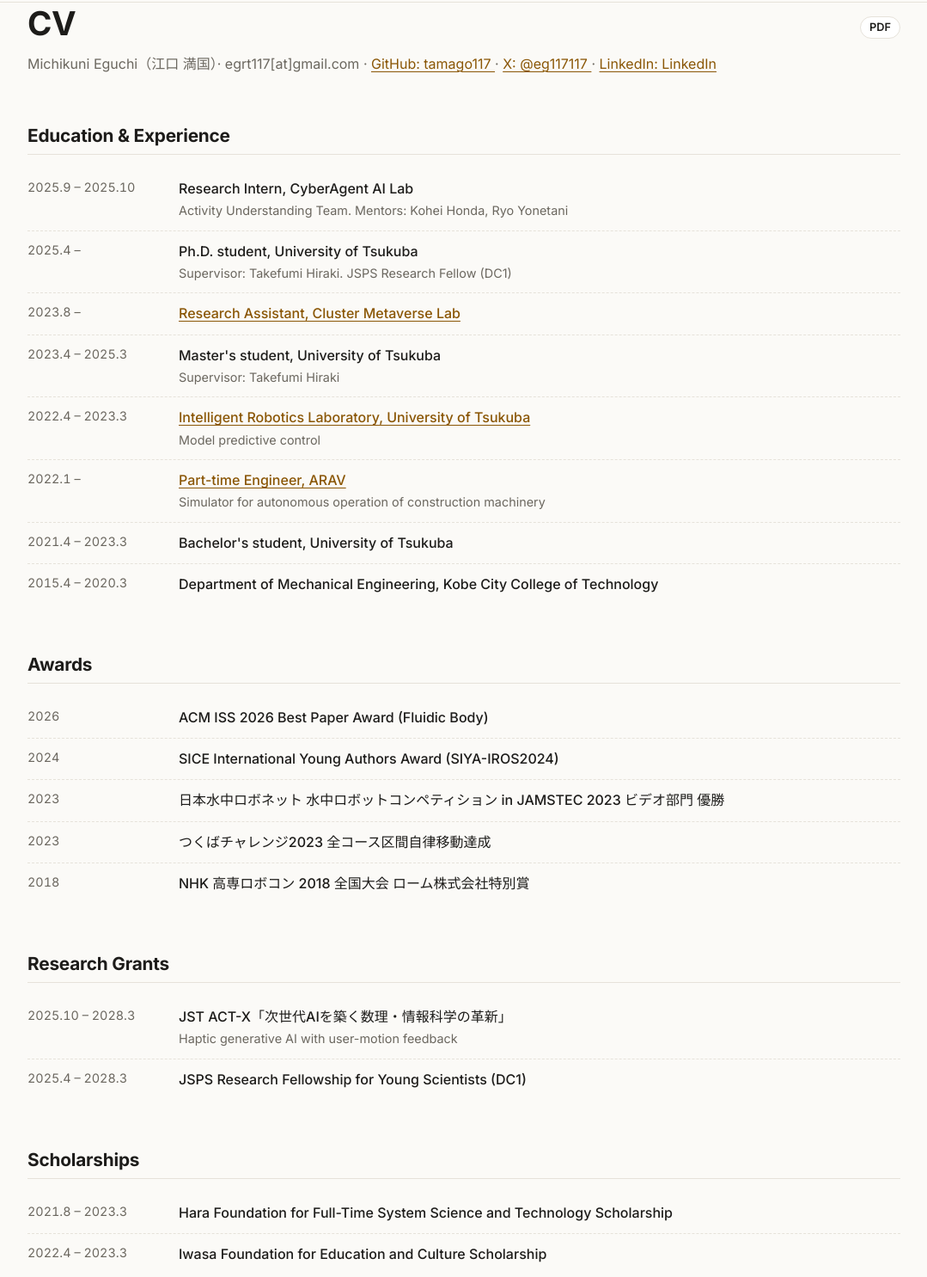
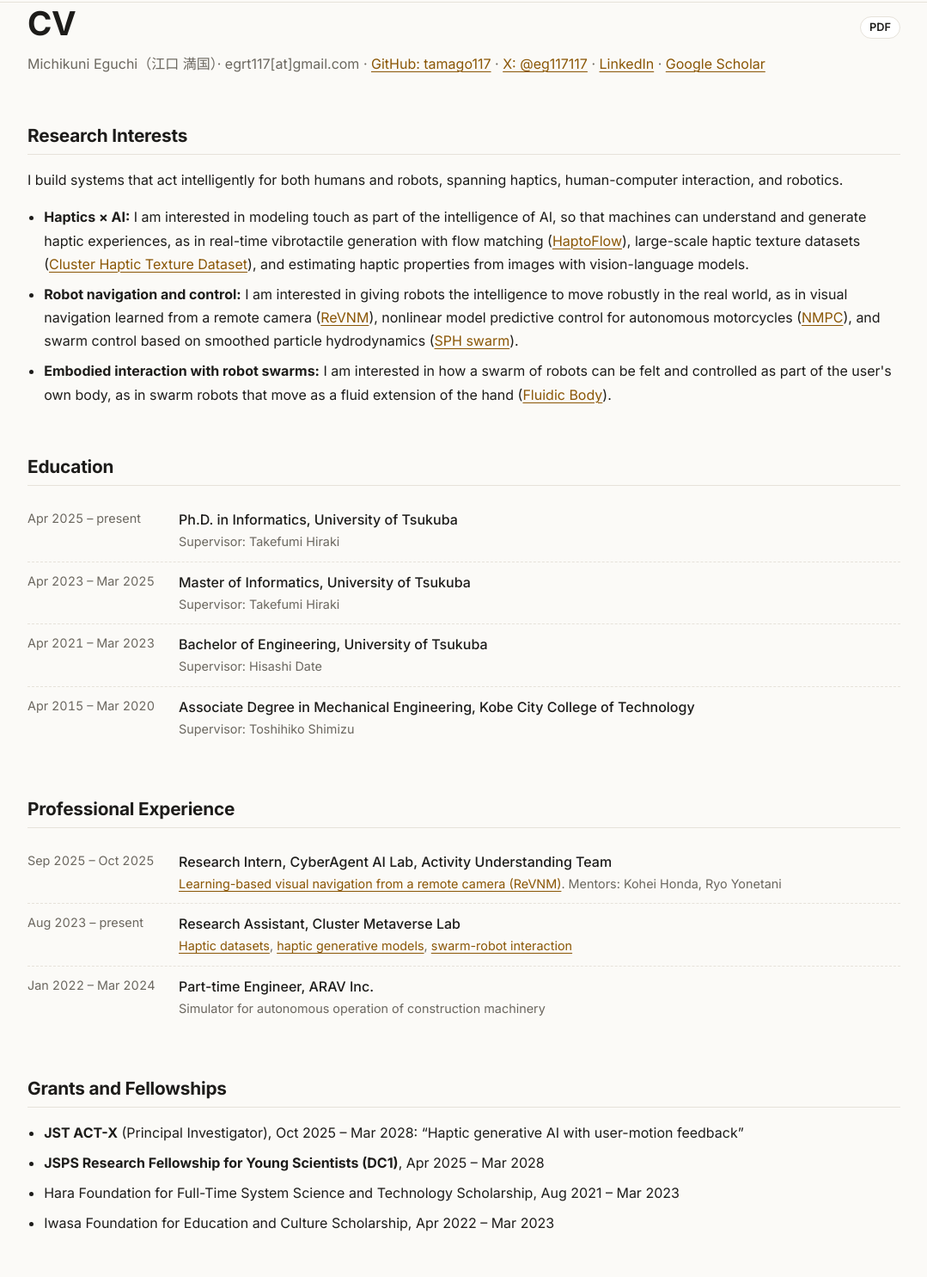
Before and after one commit to tamago117/tamago117.github.io, an Astro site: page /cv in a window 1280 px wide. Shown: the part 58-1543 px from the top of the page at 86% size, without its empty margins (100-1179 px from the left). Built offline with nearby package versions, Linux system fonts and the light colour scheme; Astro itself is replaced by a stand-in of ours.

Commit message:
Render web CV page from the same cv data as the PDF
Drop the old history/awards/grants/scholarships/skills fields so the
/cv page and the PDF share one source, and add Google Scholar to the
site links.

Co-Authored-By: Claude Opus 5.5 <noreply@anthropic.com>

```diff
--- a/src/data/profile.yaml
+++ b/src/data/profile.yaml
@@ -23,71 +23,17 @@ links:
     handle: LinkedIn
     icon: linkedin
     url: https://www.linkedin.com/in/michikuni-eguchi-b93bb3208/
+  - label: Google Scholar
+    handle: Google Scholar
+    icon: scholar
+    url: https://scholar.google.com/citations?user=v7o7sv0AAAAJ
 
 interests:
   - Robotics
   - Haptics
 
-history:
-  - period: 2025.9 – 2025.10
-    title: Research Intern, CyberAgent AI Lab
-    detail: "Activity Understanding Team. Mentors: Kohei Honda, Ryo Yonetani"
-  - period: 2025.4 –
-    title: Ph.D. student, University of Tsukuba
-    detail: "Supervisor: Takefumi Hiraki. JSPS Research Fellow (DC1)"
-  - period: 2023.8 –
-    title: Research Assistant, Cluster Metaverse Lab
-    url: https://lab.cluster.mu/en/
-  - period: 2023.4 – 2025.3
-    title: Master's student, University of Tsukuba
-    detail: "Supervisor: Takefumi Hiraki"
-  - period: 2022.4 – 2023.3
-    title: Intelligent Robotics Laboratory, University of Tsukuba
-    detail: Model predictive control
-    url: https://www.roboken.iit.tsukuba.ac.jp/
-  - period: 2022.1 –
-    title: Part-time Engineer, ARAV
-    detail: Simulator for autonomous operation of construction machinery
-    url: https://www.arav.jp/
-  - period: 2021.4 – 2023.3
-    title: Bachelor's student, University of Tsukuba
-  - period: 2015.4 – 2020.3
-    title: Department of Mechanical Engineering, Kobe City College of Technology
 
-awards:
-  - year: 2026
-    title: ACM ISS 2026 Best Paper Award (Fluidic Body)
-  - year: 2024
-    title: SICE International Young Authors Award (SIYA-IROS2024)
-  - year: 2023
-    title: 日本水中ロボネット 水中ロボットコンペティション in JAMSTEC 2023 ビデオ部門 優勝
-  - year: 2023
-    title: つくばチャレンジ2023 全コース区間自律移動達成
-  - year: 2018
-    title: NHK 高専ロボコン 2018 全国大会 ローム株式会社特別賞
-
-grants:
-  - period: 2025.10 – 2028.3
-    title: JST ACT-X「次世代AIを築く数理・情報科学の革新」
-    detail: Haptic generative AI with user-motion feedback
-  - period: 2025.4 – 2028.3
-    title: JSPS Research Fellowship for Young Scientists (DC1)
-
-scholarships:
-  - period: 2021.8 – 2023.3
-    title: Hara Foundation for Full-Time System Science and Technology Scholarship
-  - period: 2022.4 – 2023.3
-    title: Iwasa Foundation for Education and Culture Scholarship
-
-skills:
-  - area: Programming
-    items: C/C++, Python, C# (Unity)
-  - area: Robotics
-    items: ROS 1, ROS 2, Image processing (OpenCV)
-  - area: Mechanical / Electronics
-    items: Mechanical design (SolidWorks, Fusion 360), Circuit design (Eagle)
-
-# ---------- PDF 版 CV（/cv/print → public/Michikuni_Eguchi_CV.pdf） ----------
+# ---------- CV（/cv ページと PDF 版 /cv/print → public/Michikuni_Eguchi_CV.pdf の両方に使う） ----------
 # 提出用なので英語のみで書く。論文は publications.yaml から自動で入る。
 # 編集したら `npm run cv:pdf` で PDF を作り直してコミットする。
 cv:
--- a/src/lib/site.ts
+++ b/src/lib/site.ts
@@ -19,11 +19,6 @@ export type Profile = {
   email: string;
   links: { label: string; url: string; handle?: string; icon?: string }[];
   interests: string[];
-  history: { period: string; title: string; detail?: string; url?: string }[];
-  awards: { year: number; title: string }[];
-  grants: { period: string; title: string; detail?: string }[];
-  scholarships: { period: string; title: string }[];
-  skills: { area: string; items: string }[];
   cv: {
     email: string;
     links: { label: string; text?: string; url: string }[]; // text が無ければ label をリンクにする
--- a/src/pages/cv.astro
+++ b/src/pages/cv.astro
@@ -1,6 +1,9 @@
 ---
 import Base from '../layouts/Base.astro';
-import { profile, url, CV_PDF } from '../lib/site';
+import { profile, url, CV_PDF, inlineMd } from '../lib/site';
+
+// PDF 版（/cv/print）と同じ profile.yaml の cv: を表示する。内容を変えるときは cv: を直す
+const cv = profile.cv;
 ---
 
 <Base title="CV">
@@ -14,32 +17,38 @@ import { profile, url, CV_PDF } from '../lib/site';
       profile.links.map((l) => (
         <>
           {' · '}
-          <a href={l.url} target="_blank" rel="noopener">
-            {l.label}: {l.handle ?? l.url}
-          </a>
+          <a href={l.url} target="_blank" rel="noopener">{l.label}{l.handle && l.handle !== l.label ? `: ${l.handle}` : ''}</a>
         </>
       ))
     }
   </p>
 
   <section class="section">
-    <div class="section-head"><h2>Education & Experience</h2></div>
+    <div class="section-head"><h2>Research Interests</h2></div>
+    <p>{cv.summary}</p>
+    <ul class="interests">
+      {
+        cv.interests.map((i) => (
+          <li>
+            <strong>{i.title}:</strong> <Fragment set:html={inlineMd(i.text)} />
+          </li>
+        ))
+      }
+    </ul>
+  </section>
+
+  <section class="section">
+    <div class="section-head"><h2>Education</h2></div>
     <ol class="timeline">
       {
-        profile.history.map((h) => (
+        cv.education.map((e) => (
           <li>
-            <span class="when">{h.period}</span>
+            <span class="when">{e.period}</span>
             <div>
               <div class="what">
-                {h.url ? (
-                  <a href={h.url} target="_blank" rel="noopener">
-                    {h.title}
-                  </a>
-                ) : (
-                  h.title
-                )}
+                {e.degree}, {e.institution}
               </div>
-              {h.detail && <div class="detail">{h.detail}</div>}
+              <div class="detail">Supervisor: {e.supervisor}</div>
             </div>
           </li>
         ))
@@ -48,10 +57,34 @@ import { profile, url, CV_PDF } from '../lib/site';
   </section>
 
   <section class="section">
+    <div class="section-head"><h2>Professional Experience</h2></div>
+    <ol class="timeline">
+      {
+        cv.experience.map((e) => (
+          <li>
+            <span class="when">{e.period}</span>
+            <div>
+              <div class="what">
+                {e.role}, {e.org}
+              </div>
+              <div class="detail" set:html={inlineMd(e.work)} />
+            </div>
+          </li>
+        ))
+      }
+    </ol>
+  </section>
+
+  <section class="section">
+    <div class="section-head"><h2>Grants and Fellowships</h2></div>
+    <ul class="plain-list">{cv.grants.map((g) => <li set:html={inlineMd(g)} />)}</ul>
+  </section>
+
+  <section class="section">
     <div class="section-head"><h2>Awards</h2></div>
     <ol class="timeline">
       {
-        profile.awards.map((a) => (
+        cv.awards.map((a) => (
           <li>
             <span class="when">{a.year}</span>
             <div class="what">{a.title}</div>
@@ -62,41 +95,10 @@ import { profile, url, CV_PDF } from '../lib/site';
   </section>
 
   <section class="section">
-    <div class="section-head"><h2>Research Grants</h2></div>
-    <ol class="timeline">
-      {
-        profile.grants.map((g) => (
-          <li>
-            <span class="when">{g.period}</span>
-            <div>
-              <div class="what">{g.title}</div>
-              {g.detail && <div class="detail">{g.detail}</div>}
-            </div>
-          </li>
-        ))
-      }
-    </ol>
-  </section>
-
-  <section class="section">
-    <div class="section-head"><h2>Scholarships</h2></div>
-    <ol class="timeline">
-      {
-        profile.scholarships.map((s) => (
-          <li>
-            <span class="when">{s.period}</span>
-            <div class="what">{s.title}</div>
-          </li>
-        ))
-      }
-    </ol>
-  </section>
-
-  <section class="section">
     <div class="section-head"><h2>Skills</h2></div>
     <dl class="skills">
       {
-        profile.skills.map((s) => (
+        cv.skills.map((s) => (
           <>
             <dt>{s.area}</dt>
             <dd>{s.items}</dd>
@@ -117,6 +119,15 @@ import { profile, url, CV_PDF } from '../lib/site';
   }
   .download {
     font-weight: 600;
+  }
+  .interests,
+  .plain-list {
+    margin: 8px 0 0;
+    padding-left: 1.2em;
+  }
+  .interests li,
+  .plain-list li {
+    margin-bottom: 8px;
   }
   .timeline {
     list-style: none;
```
Also changed, not shown: README.md, 1 other file.
